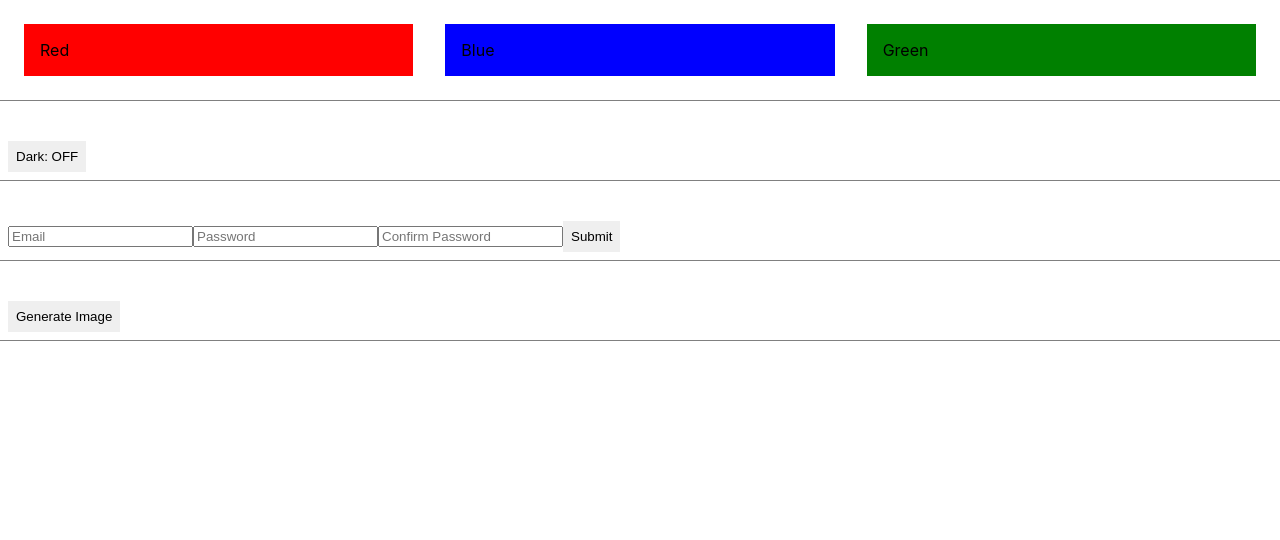
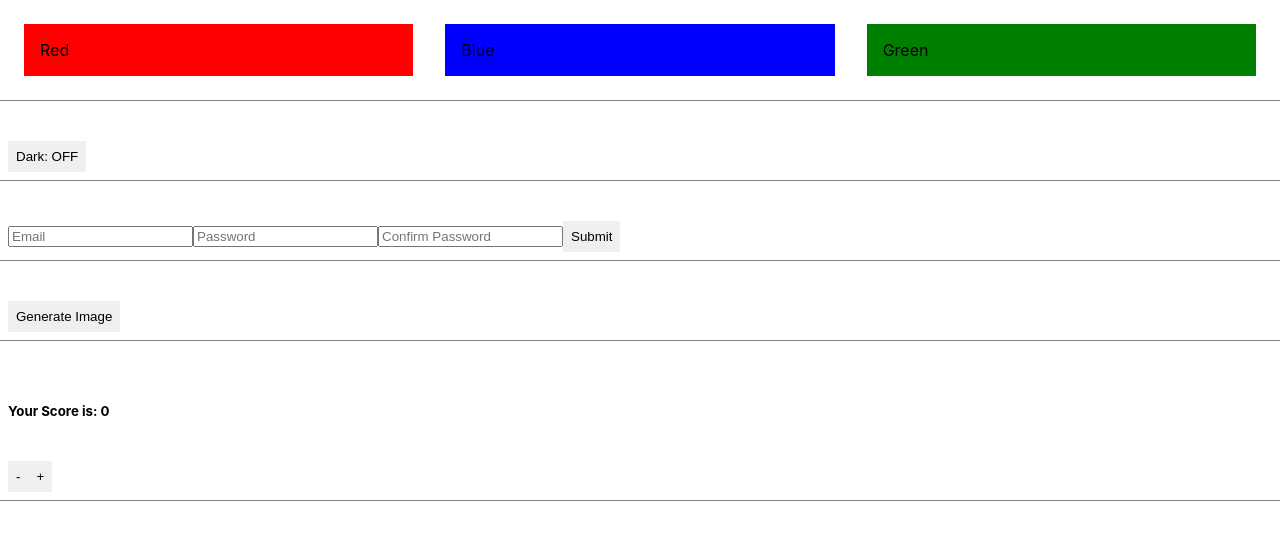
Before and after one commit to carlxaeron/react-js-code-challenges, a React (Create React App) app: page / in a window 1280 px wide. Shown: the top 540 px of the page. Built offline with nearby package versions, Linux system fonts and the light colour scheme; no server answers.

Commit message:
05-score-keeper

```diff
--- /dev/null
+++ b/src/05-score-keeper/ScoreKeeper.js
@@ -0,0 +1,21 @@
+import { useEffect, useState } from "react";
+import Button from "../components/Button"
+
+const ScoreKeeper = () => {
+    const [score,setScore] = useState(parseInt(localStorage.getItem('score')) || 0)
+
+    useEffect(() => {
+      localStorage.setItem('score', score)
+    }, [score])
+
+    return (
+        <section>
+            <h5>Your Score is: {score}</h5>
+            <br/>
+            <Button onClick={() => setScore(score - 1)} title='-'/>
+            <Button onClick={() => setScore(score + 1)} title='+'/>
+        </section>
+    )
+}
+
+export default ScoreKeeper;
--- a/src/App.js
+++ b/src/App.js
@@ -6,6 +6,7 @@ import Test1 from './01-color-renderer/ColorRenderer';
 import Test2 from './02-dark-mode/DarkMode';
 import Test3 from './03-form-validator/FormValidator';
 import Test4 from './04-dog-pics/DogPicsRenderer';
+import Test5 from './05-score-keeper/ScoreKeeper'
 
 function App() {
   const [darkMode,setDarkMode] = useState(false)
@@ -31,6 +32,7 @@ function App() {
         <Test2 isDark={darkMode} setDarkMode={setDarkMode}/>
         <Test3/>
         <Test4/>
+        <Test5/>
       </main>
       <footer>
 
```
